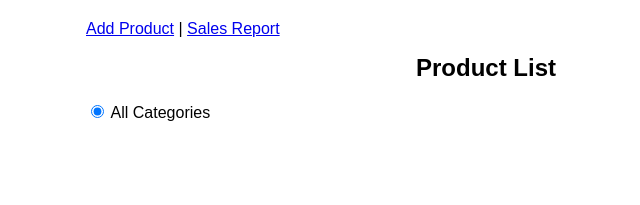
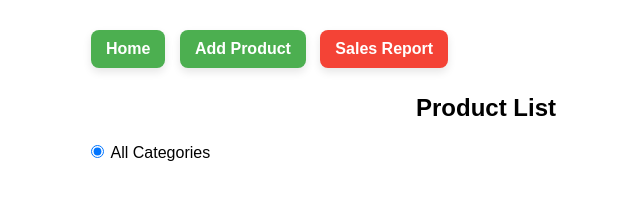
Before and after one commit to ArtemiyPank/KioskWebCheckOut, a website: page public/index.html in a window 1280 px wide. Shown: the whole page, without its empty margins (154-794 px from the left). Drawn offline with Linux system fonts and the light colour scheme; no server answers.

Commit message:
The display of products and navigation buttons has been changed

```diff
--- a/public/index.css
+++ b/public/index.css
@@ -29,7 +29,7 @@ body {
 .product {
   border: 1px solid #ddd;
   border-radius: 8px;
-    width: 200px;
+  max-width: 220px;
   padding: 10px;
   text-align: center;
   background-color: #f9f9f9;
--- a/public/index.html
+++ b/public/index.html
@@ -4,13 +4,16 @@
   <meta charset="UTF-8">
   <meta name="viewport" content="width=device-width, initial-scale=1.0">
   <title>Учёт товаров</title>
+  <link rel="stylesheet" href="navigation.css">
   <link rel="stylesheet" href="index.css">
 </head>
 <body>
   <div class="container">
-    <nav>
-      <a href="add_product.html">Add Product</a> | <a href="report.html">Sales Report</a>
-    </nav>
+    <div class="navigation">
+      <a href="index.html" class="nav-button">Home</a>
+      <a href="add_product.html" class="nav-button">Add Product</a>
+      <a href="report.html" class="nav-button nav-button-secondary">Sales Report</a>
+    </div>
 
     <h1>Product List</h1>
 
--- /dev/null
+++ b/public/navigation.css
@@ -0,0 +1,35 @@
+/* Основной стиль для кнопок навигации */
+.nav-button {
+    display: inline-block;
+    padding: 10px 15px;
+    margin: 10px 5px;
+    font-size: 16px;
+    font-weight: bold;
+    text-align: center;
+    text-decoration: none;
+    color: #ffffff;
+    background-color: #4CAF50; /* Основной цвет кнопок */
+    border: none;
+    border-radius: 8px;
+    cursor: pointer;
+    transition: background-color 0.3s ease, transform 0.2s ease;
+    box-shadow: 0 4px 8px rgba(0, 0, 0, 0.1);
+  }
+
+  .nav-button:hover {
+    background-color: #45a049; /* Цвет кнопки при наведении */
+    transform: translateY(-2px); /* Легкий подъем кнопки при наведении */
+  }
+
+  .nav-button:active {
+    background-color: #3e8e41; /* Цвет кнопки при нажатии */
+    transform: translateY(1px); /* Небольшое смещение вниз при нажатии */
+  }
+
+  .nav-button-secondary {
+    background-color: #f44336; /* Второстепенный цвет кнопки */
+  }
+
+  .nav-button-secondary:hover {
+    background-color: #e53935; /* Второстепенный цвет при наведении */
+  }
```
Also changed, not shown: public/add_product.html (+6 -3 lines), public/report.html (+6 -3 lines). Lines whose indentation alone changed are shown as unchanged.
